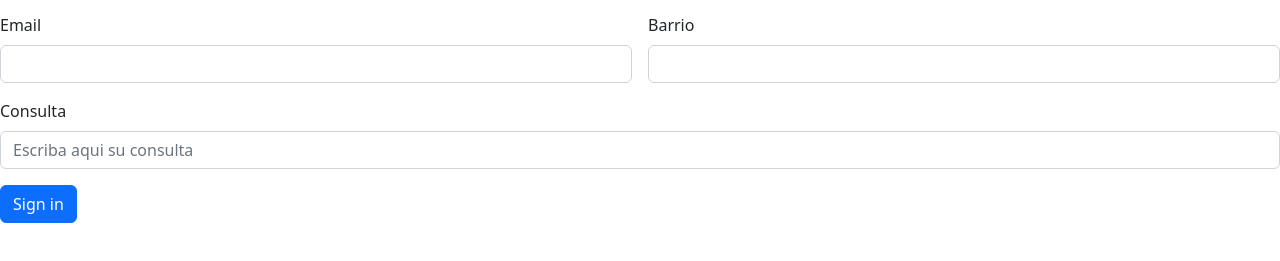
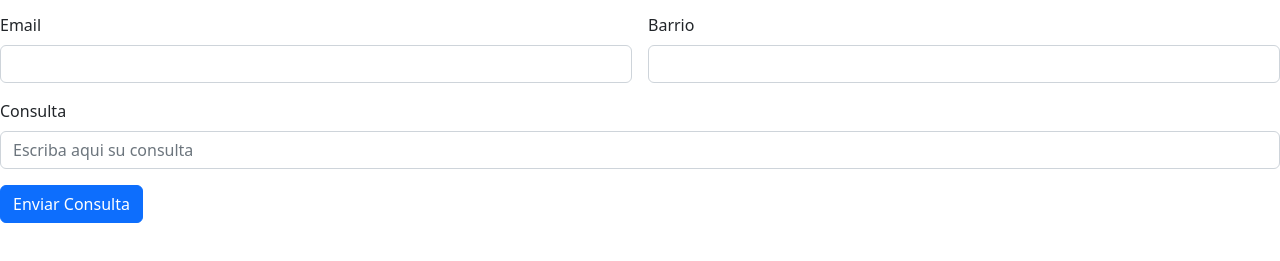
Before and after one commit to VickSottile/pwa-tp1-grupo8, a website: page views/formulario.html in a window 1280 px wide. Shown: the part 185-446 px from the top of the page. Drawn offline with nearby package versions, Linux system fonts and the light colour scheme.

Commit message:
formulario de contacto

```diff
--- a/views/formulario.html
+++ b/views/formulario.html
@@ -58,7 +58,7 @@
                 <input type="text" class="form-control" id="consulta" placeholder="Escriba aqui su consulta">
             </div>
             <div class="col-12">
-                <button type="submit" class="btn btn-primary">Sign in</button>
+                <button type="submit" class="btn btn-primary">Enviar Consulta</button>
             </div>
         </form>
     </div>
```
